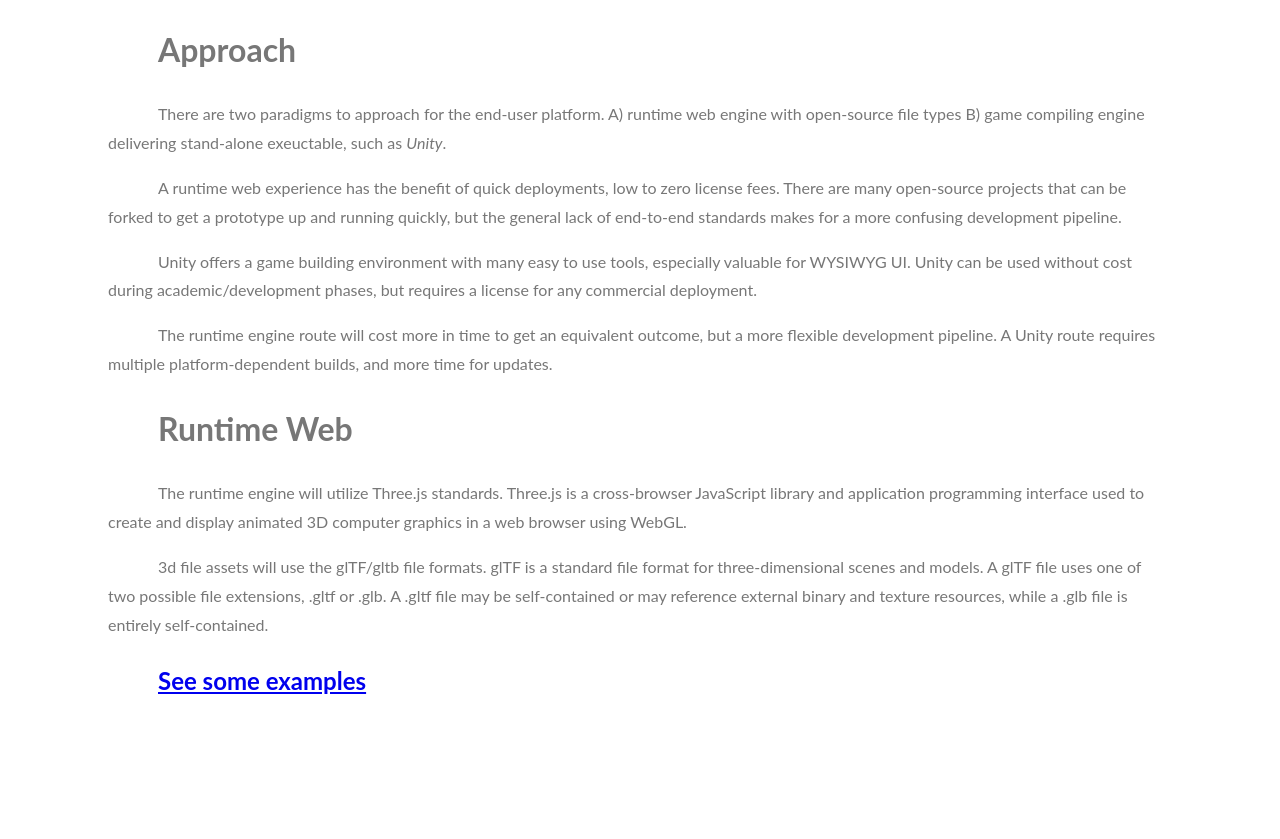
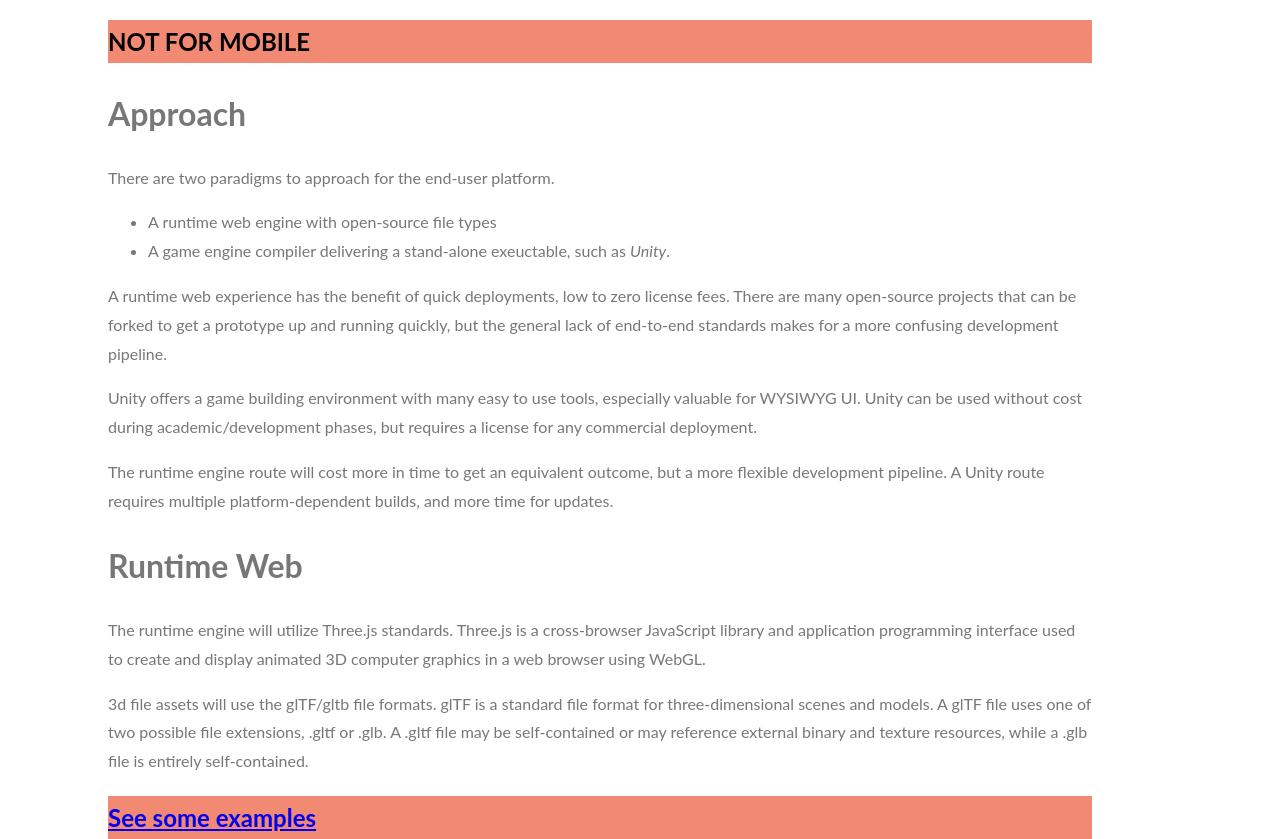
Before and after one commit to Fabulocity/Fabulocity.github.io, a plain HTML site: page index.html in a window 1280 px wide. Drawn offline with Linux system fonts and the light colour scheme.

Commit message:
fixed some formating for index

```diff
--- a/index.html
+++ b/index.html
@@ -10,23 +10,30 @@
 
 </head>
 <style>
-body,h1,h2,h3,h4,h5,h6 {font-family: "Lato", sans-serif;}
+body,h1,h3,h4,h5,h6 {font-family: "Lato", sans-serif;}
 body, html {
   height: 100%;
   color: #777;
   line-height: 1.8;
-  text-indent: 50px;
+  text-indent: 0px;
   padding-left: 50px;
-  padding-right: 50px;
+  padding-right: 90px;
 
+  }
+  h2{color: black;
+  	background-color: #f18973;
   }
 
 </style>
 <body>
-
+<h2><b>NOT FOR MOBILE</b></h2>
 <h1> Approach</h1>
 <p>
-There are two paradigms to approach for the end-user platform. A) runtime web engine with open-source file types B) game compiling engine delivering stand-alone exeuctable, such as <i>Unity</i>.
+There are two paradigms to approach for the end-user platform.
+<ul>
+  <li>A runtime web engine with open-source file types</li>
+  <li>A game engine compiler delivering a stand-alone exeuctable, such as <i>Unity</i>.</li>
+ </ul>
 
 <p>
 A runtime web experience has the benefit of quick deployments, low to zero license fees. There are many open-source projects that can be forked to get a prototype up and running quickly, but the general lack of end-to-end standards makes for a more confusing development pipeline.
```
Also changed, not shown: examples/index.html (+1 -1 lines).
